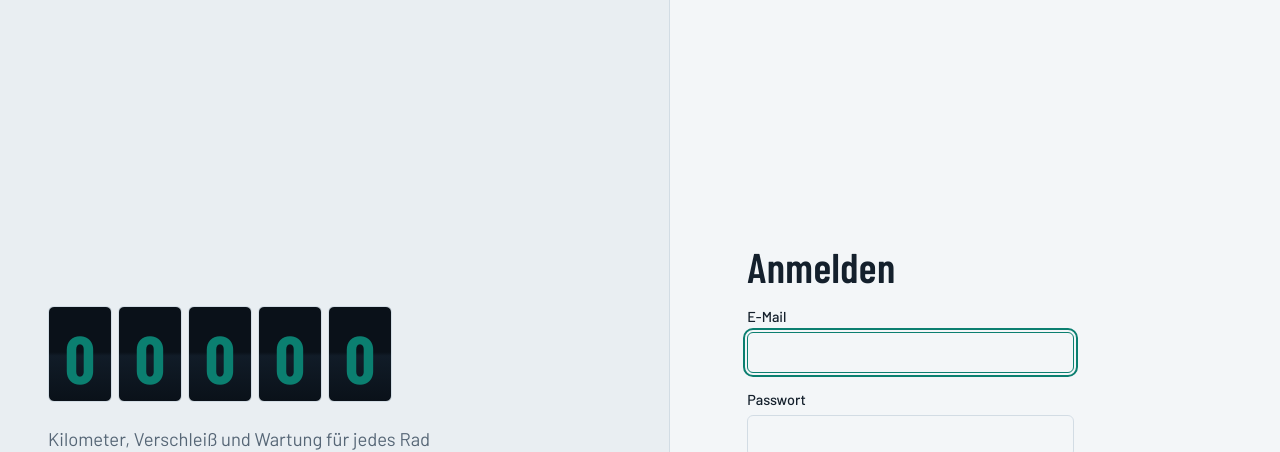
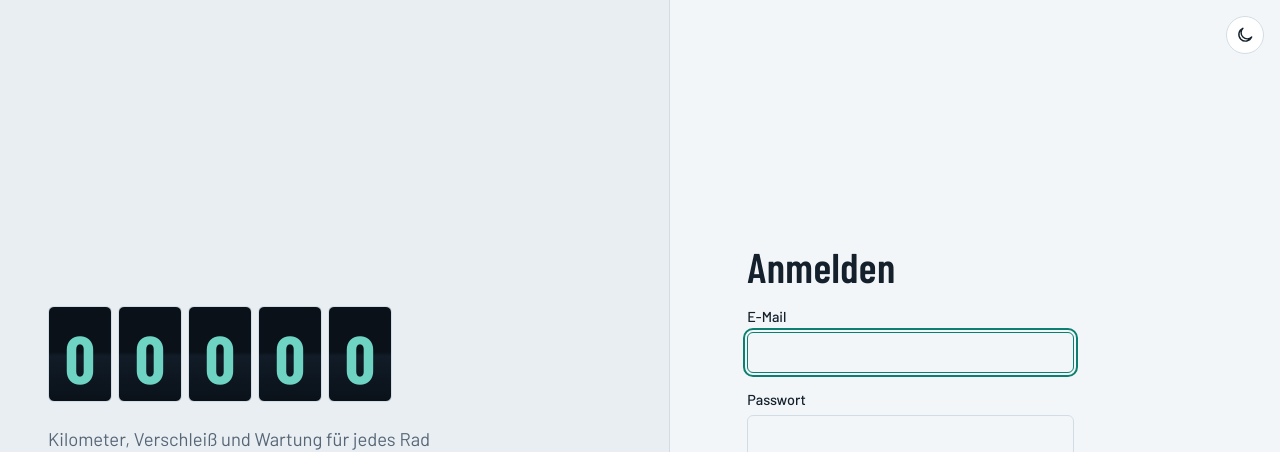
Before and after one commit to Tillhnz/Bikehelper, a React (Vite) app in the folder frontend/: page /login in a window 1280 px wide. Shown: the top 452 px of the page. Built offline with nearby package versions, Linux system fonts and the light colour scheme; no server answers.

Commit message:
Hell/Dunkel-Schalter oben in der Ecke; Kilometerzähler und Kalender im hellen Modus lesbar
Co-Authored-By: Claude Sonnet 5.5 <noreply@anthropic.com>
Claude-Session: https://claude.ai/code/session_01NkFLqwjJ822Ebu46iURZwj

```diff
--- a/frontend/src/components/Shell.jsx
+++ b/frontend/src/components/Shell.jsx
@@ -1,6 +1,7 @@
 import { useEffect } from "react";
 import { NavLink, useLocation } from "react-router-dom";
 import Search from "./Search.jsx";
+import ThemeToggle from "./ThemeToggle.jsx";
 import UploadBanner from "./UploadBanner.jsx";
 
 const NAV = [
@@ -25,9 +26,12 @@ export default function Shell({ user, onLogout, children }) {
     <div className="shell">
       <a className="skip-link" href="#inhalt">Zum Inhalt springen</a>
       <aside className="sidebar">
-        <div className="brand">
-          <span className="brand-mark" aria-hidden="true" />
-          BikeHelper
+        <div className="brand-row">
+          <div className="brand">
+            <span className="brand-mark" aria-hidden="true" />
+            BikeHelper
+          </div>
+          <ThemeToggle />
         </div>
         <Search />
         <nav aria-label="Hauptmenü">
--- /dev/null
+++ b/frontend/src/components/ThemeToggle.jsx
@@ -0,0 +1,28 @@
+import { useEffect, useState } from "react";
+import { effectiveTheme, setTheme } from "../theme.js";
+
+/** Schalter für helle und dunkle Darstellung, gedacht für die obere Ecke. */
+export default function ThemeToggle({ className = "" }) {
+  const [theme, setLocal] = useState(effectiveTheme());
+  useEffect(() => {
+    const sync = () => setLocal(effectiveTheme());
+    window.addEventListener("themechange", sync);
+    return () => window.removeEventListener("themechange", sync);
+  }, []);
+  const toLight = theme === "dark";
+  return (
+    <button
+      type="button"
+      className={`theme-toggle ${className}`}
+      onClick={() => setTheme(toLight ? "light" : "dark")}
+      aria-label={toLight ? "Zur hellen Darstellung wechseln" : "Zur dunklen Darstellung wechseln"}
+      title={toLight ? "Hell" : "Dunkel"}
+    >
+      <svg viewBox="0 0 24 24" className="nav-icon" aria-hidden="true" focusable="false">
+        {toLight
+          ? <path d="M12 8 A4 4 0 1 0 12.01 8 M12 2 V4 M12 20 V22 M2 12 H4 M20 12 H22 M4.9 4.9 L6.3 6.3 M17.7 17.7 L19.1 19.1 M4.9 19.1 L6.3 17.7 M17.7 6.3 L19.1 4.9" />
+          : <path d="M20 14.5 A8 8 0 1 1 9.5 4 A6.5 6.5 0 0 0 20 14.5 Z" />}
+      </svg>
+    </button>
+  );
+}
--- a/frontend/src/pages/Login.jsx
+++ b/frontend/src/pages/Login.jsx
@@ -1,6 +1,7 @@
 import { useEffect, useState } from "react";
 import { useNavigate } from "react-router-dom";
 import { api, setToken } from "../api.js";
+import ThemeToggle from "../components/ThemeToggle.jsx";
 
 export default function Login({ onLoggedIn }) {
   const navigate = useNavigate();
@@ -54,6 +55,7 @@ export default function Login({ onLoggedIn }) {
 
   return (
     <div className="login">
+      <ThemeToggle className="theme-toggle-corner" />
       <div className="login-art" aria-hidden="true">
         <div className="login-km">
           <span>0</span><span>0</span><span>0</span><span>0</span><span>0</span>
--- a/frontend/src/styles.css
+++ b/frontend/src/styles.css
@@ -163,7 +163,7 @@ input:focus, select:focus { border-color: var(--celeste); }
   font-family: var(--font-display); font-weight: 700; font-variant-numeric: tabular-nums;
   background: linear-gradient(180deg, #0a1119 0%, #0a1119 48%, #111c28 52%, #0a1119 100%);
   border: 1px solid var(--line); border-radius: 5px;
-  color: var(--chalk);
+  color: #e9eef1; /* Zählwerk bleibt in beiden Darstellungen dunkel mit heller Schrift */
 }
 .odo-strip {
   display: flex; flex-direction: column;
@@ -306,7 +306,7 @@ input:focus, select:focus { border-color: var(--celeste); }
   width: 64px; height: 96px; display: grid; place-items: center;
   font-family: var(--font-display); font-weight: 700; font-size: 4.2rem;
   background: linear-gradient(180deg, #0a1119 0%, #0a1119 48%, #111c28 52%, #0a1119 100%);
-  border: 1px solid var(--line); border-radius: 6px; color: var(--celeste);
+  border: 1px solid var(--line); border-radius: 6px; color: #6fd3c3;
 }
 .login-art p { max-width: 24rem; color: var(--mute); font-size: 1.15rem; }
 .login-form { display: flex; flex-direction: column; gap: 1rem; justify-content: center; padding: 3rem clamp(1.5rem, 6vw, 5rem); max-width: 480px; }
@@ -991,3 +991,13 @@ a.week-day.has-rides:hover .week-fill,a.week-day.has-rides:focus-visible .week-f
 .skip-link{position:absolute;left:-999px;top:0;z-index:4000;background:var(--celeste);color:var(--celeste-ink);padding:.6rem 1rem;border-radius:0 0 var(--r-ctl) 0}
 .skip-link:focus{left:0}
 .main:focus{outline:none}
+
+.brand-row{display:flex;align-items:center;justify-content:space-between;gap:.5rem}
+.theme-toggle{display:inline-grid;place-items:center;width:38px;height:38px;border-radius:50%;border:1px solid var(--line);background:var(--panel);color:var(--chalk);cursor:pointer;flex:none}
+.theme-toggle:hover{border-color:var(--celeste);color:var(--celeste)}
+.theme-toggle-corner{position:fixed;top:1rem;right:1rem;z-index:50}
+.map-badge{color:#e9eef1}
+:root[data-theme="light"] .cal-1{fill:#bfe8e1}:root[data-theme="light"] .cal-2{fill:#7fd0c4}:root[data-theme="light"] .cal-3{fill:#2fa593}:root[data-theme="light"] .cal-4{fill:#0b6b5e}
+@media (prefers-color-scheme: light){
+  :root:not([data-theme="dark"]) .cal-1{fill:#bfe8e1}:root:not([data-theme="dark"]) .cal-2{fill:#7fd0c4}:root:not([data-theme="dark"]) .cal-3{fill:#2fa593}:root:not([data-theme="dark"]) .cal-4{fill:#0b6b5e}
+}
--- a/frontend/src/theme.js
+++ b/frontend/src/theme.js
@@ -10,10 +10,18 @@ export function setTheme(mode) {
   applyTheme();
 }
 
+/** Das aktuell sichtbare Schema ("light" oder "dark"), auch im Modus "auto". */
+export function effectiveTheme() {
+  const mode = getTheme();
+  if (mode !== "auto") return mode;
+  return window.matchMedia?.("(prefers-color-scheme: light)").matches ? "light" : "dark";
+}
+
 export function applyTheme() {
   const mode = getTheme();
   const root = document.documentElement;
   if (mode === "auto") root.removeAttribute("data-theme"); else root.setAttribute("data-theme", mode);
   const light = mode === "light" || (mode === "auto" && window.matchMedia?.("(prefers-color-scheme: light)").matches);
+  window.dispatchEvent(new Event("themechange"));
   document.querySelector('meta[name="theme-color"]')?.setAttribute("content", light ? "#f3f6f8" : "#0e1620");
 }
```
